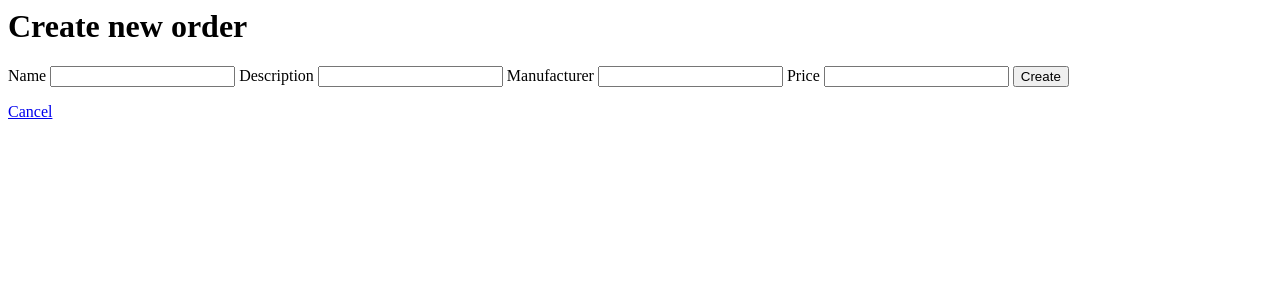
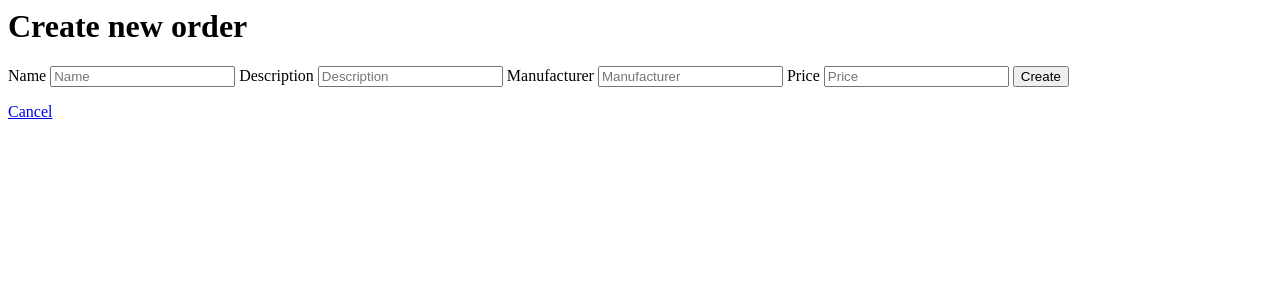
Before and after one commit to egor-sorokin/customers-and-orders, a Flask app: page /customers/2/orders/new in a window 1280 px wide. Shown: the top 300 px of the page. Run offline with Flask 2, Linux system fonts and the light colour scheme.

Commit message:
Add placeholders for all forms

```diff
--- a/vagrant/customers-orders/templates/customers/create.html
+++ b/vagrant/customers-orders/templates/customers/create.html
@@ -5,7 +5,7 @@
 
 <form action="{{ url_for('create_new_customer') }}" method="post">
     <label for="name">Name
-        <input type="text" id="name" name="name">
+        <input type="text" id="name" name="name" placeholder="Name">
     </label>
 
     <button type="submit">Create</button>
--- a/vagrant/customers-orders/templates/customers/edit.html
+++ b/vagrant/customers-orders/templates/customers/edit.html
@@ -2,10 +2,10 @@
 
 {% block content %}
 <h1>Edit customer</h1>
-<p>{{ customer_id }}<p>
+
 <form action="{{ url_for('edit_customer', customer_id=customer_id) }}" method="post">
     <label for="name">Name
-        <input type="text" id="name" name="name" placeholder="">
+        <input type="text" id="name" name="name" placeholder="{{customer.name}}">
     </label>
 
     <button type="submit">Edit</button>
--- a/vagrant/customers-orders/templates/orders/create.html
+++ b/vagrant/customers-orders/templates/orders/create.html
@@ -5,16 +5,16 @@
 
 <form action="{{ url_for('create_new_order', customer_id=customer_id) }}" method="post">
     <label for="name">Name
-        <input type="text" id="name" name="name" placeholder="">
+        <input type="text" id="name" name="name" placeholder="Name">
     </label>
     <label for="description">Description
-        <input type="text" id="description" name="description" placeholder="">
+        <input type="text" id="description" name="description" placeholder="Description">
     </label>
     <label for="manufacturer">Manufacturer
-        <input type="text" id="manufacturer" name="manufacturer" placeholder="">
+        <input type="text" id="manufacturer" name="manufacturer" placeholder="Manufacturer">
     </label>
     <label for="price">Price
-        <input type="text" id="price" name="price" placeholder="">
+        <input type="text" id="price" name="price" placeholder="Price">
     </label>
 
     <button type="submit">Create</button>
--- a/vagrant/customers-orders/views.py
+++ b/vagrant/customers-orders/views.py
@@ -38,10 +38,10 @@ def create_new_customer():
 
 @app.route('/customers/<int:customer_id>/edit', methods=['GET', 'POST'])
 def edit_customer(customer_id):
+    customer = session.query(Customer).filter_by(id=customer_id).one()
+
     if request.method == 'POST':
         try:
-            customer = session.query(Customer).filter_by(id=customer_id).one()
-
             if request.form['name']:
                 customer.name = request.form['name']
 
@@ -53,7 +53,7 @@ def edit_customer(customer_id):
 
         return redirect(url_for('show_customers'))
     else:
-        return render_template('customers/edit.html', customer_id=customer_id)
+        return render_template('customers/edit.html', customer_id=customer_id, customer=customer)
 
 
 @app.route('/customers/<int:customer_id>/delete', methods=['GET', 'POST'])
@@ -110,10 +110,10 @@ def create_new_order(customer_id):
 
 @app.route('/customers/<int:customer_id>/orders/<int:order_id>/edit', methods=['GET', 'POST'])
 def edit_order(customer_id, order_id):
+    order = session.query(Order).filter_by(id=order_id, customer_id=customer_id).one()
+
     if request.method == 'POST':
         try:
-            order = session.query(Order).filter_by(id=order_id, customer_id=customer_id).one()
-
             if request.form['name']:
                 order.name = request.form['name']
 
@@ -138,7 +138,7 @@ def edit_order(customer_id, order_id):
 
         return redirect(url_for('show_orders', customer_id=customer_id))
     else:
-        return render_template('orders/edit.html', customer_id=customer_id, order_id=order_id)
+        return render_template('orders/edit.html', customer_id=customer_id, order_id=order_id, order=order)
 
 
 @app.route('/customers/<int:customer_id>/orders/<int:order_id>/delete', methods=['GET', 'POST'])
```
Also changed, not shown: vagrant/customers-orders/templates/orders/edit.html (+4 -4 lines).
